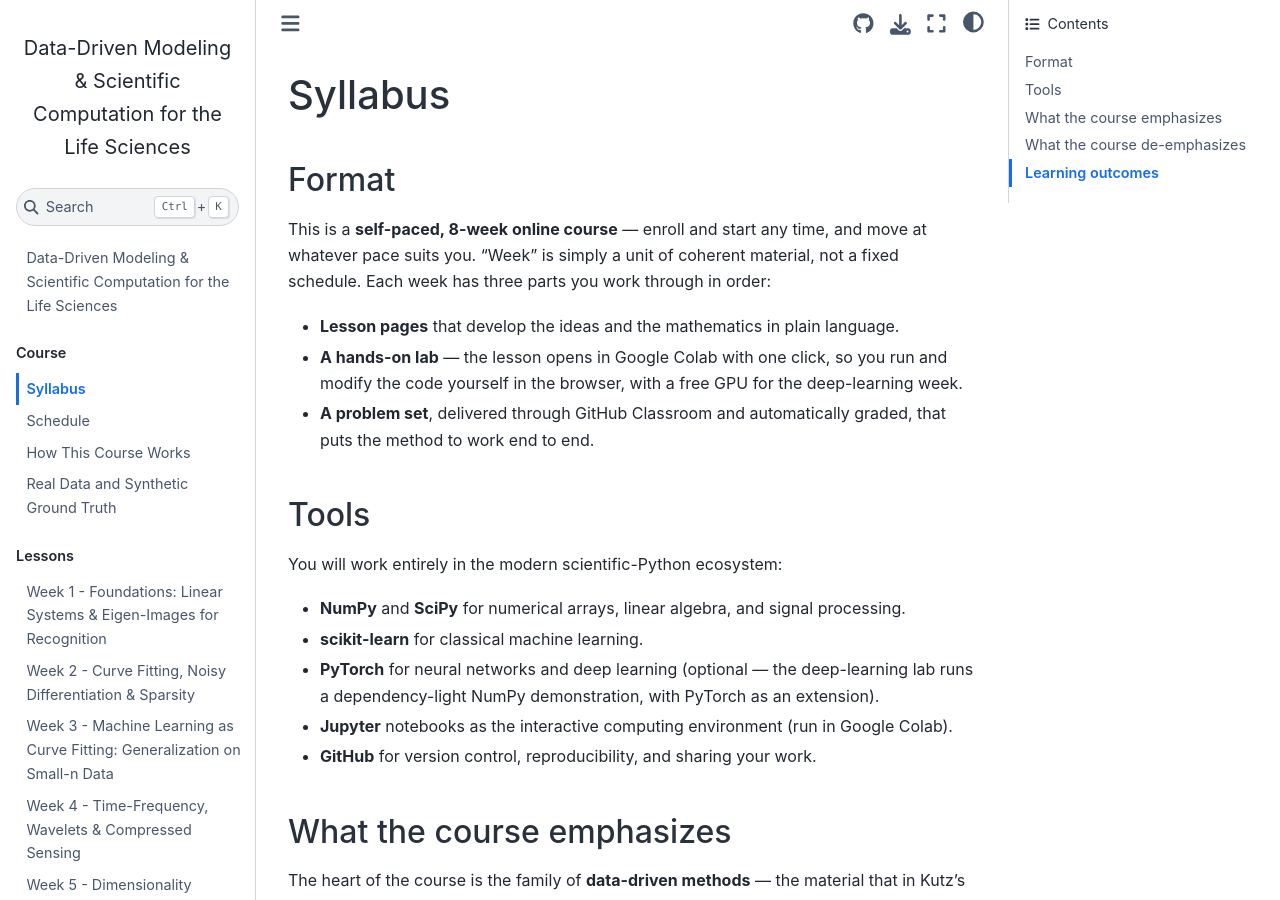
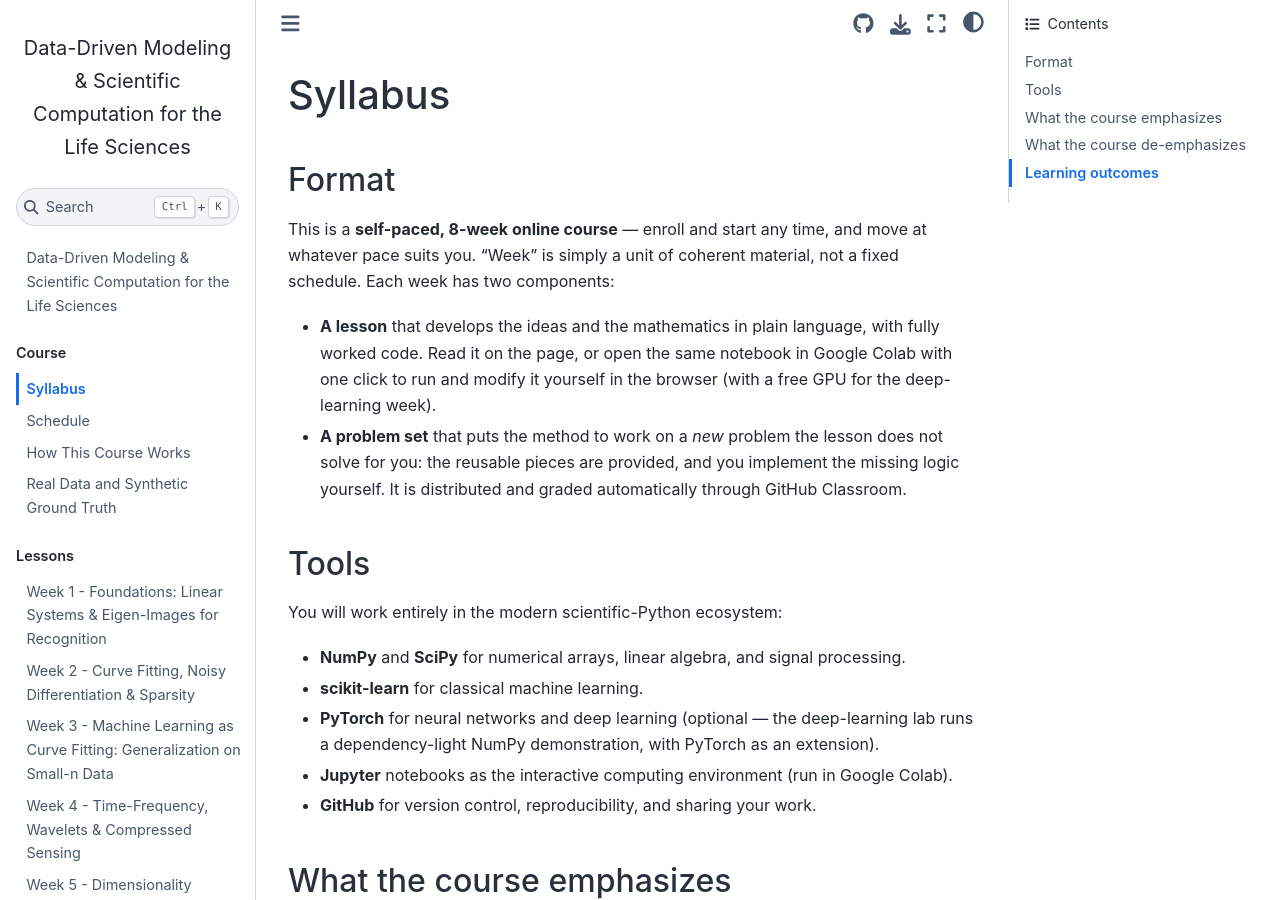
Before and after one commit to symbiont-ai/ddm4bio, a Jupyter Book: the page built from book/syllabus.md, in a window 1280 px wide and 900 px high. Built offline with Jupyter Book 1.0.4 settings and Sphinx 7.4.7 and the Sphinx Book theme 1.1.4, drawn with Linux system fonts in a browser that asks for light colours.

Commit message:
Syllabus: stop framing the lesson and its Colab lab as two separate parts
The old "three parts" list double-counted the lesson notebook (once as a
"lesson page" to read, once as a "hands-on lab" in Colab). Reframe each week as
two components: one lesson you can read on the page or run in Colab, and one
problem set. Also make the problem-set line reflect the actual design — it
extends the method to a new problem with the reusable pieces provided, not a
re-run of the lesson.

Co-Authored-By: Claude Opus 4.8 <noreply@anthropic.com>

```diff
--- a/book/syllabus.md
+++ b/book/syllabus.md
@@ -4,13 +4,15 @@
 
 This is a **self-paced, 8-week online course** — enroll and start any time, and move at
 whatever pace suits you. "Week" is simply a unit of coherent material, not a fixed
-schedule. Each week has three parts you work through in order:
+schedule. Each week has two components:
 
-- **Lesson pages** that develop the ideas and the mathematics in plain language.
-- **A hands-on lab** — the lesson opens in Google Colab with one click, so you run and
-  modify the code yourself in the browser, with a free GPU for the deep-learning week.
-- **A problem set**, delivered through GitHub Classroom and automatically graded, that
-  puts the method to work end to end.
+- **A lesson** that develops the ideas and the mathematics in plain language, with fully
+  worked code. Read it on the page, or open the same notebook in Google Colab with one
+  click to run and modify it yourself in the browser (with a free GPU for the
+  deep-learning week).
+- **A problem set** that puts the method to work on a *new* problem the lesson does not
+  solve for you: the reusable pieces are provided, and you implement the missing logic
+  yourself. It is distributed and graded automatically through GitHub Classroom.
 
 ## Tools
 
```
